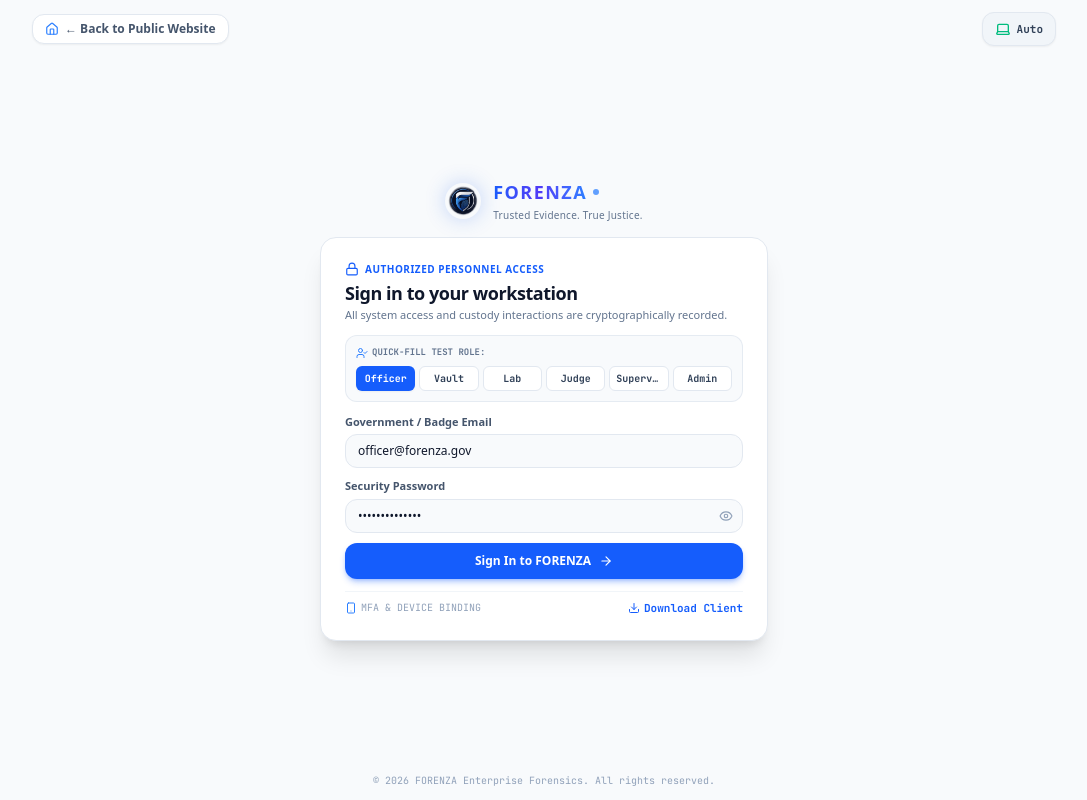
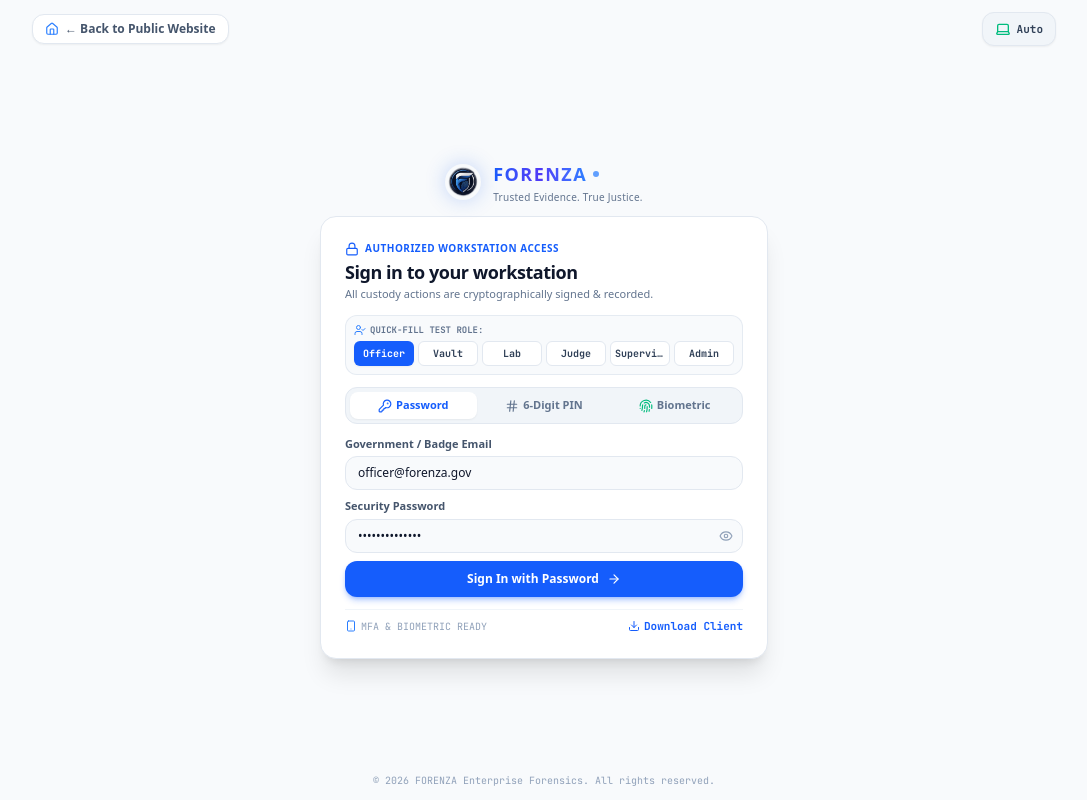
Before and after one commit to Ti838/FORENZA, a Next.js app in the folder web/: page /login in a window 1280 px wide. Shown: the whole page, without its empty margins (96-1183 px from the left). Built offline with nearby package versions, Linux system fonts and the light colour scheme.

Commit message:
feat(auth): add 3-mode Multi-Factor Hybrid Login (Password, 6-Digit PIN like bKash, and 1-Touch Biometric Face/Fingerprint unlock) and 6-Digit PIN setup on registration

```diff
--- a/web/app/(auth)/login/page.tsx
+++ b/web/app/(auth)/login/page.tsx
@@ -16,11 +16,15 @@ import {
   Download,
   Home,
   UserCheck,
+  Fingerprint,
+  KeyRound,
+  Hash,
+  ScanFace,
 } from 'lucide-react'
 import Link from 'next/link'
 import { getDashboardPath } from '@/lib/rbac'
 import { AppRole } from '@/types'
-
+import { toast } from 'sonner'
 import { getDetailedDeviceName } from '@/lib/device-detector'
 
 function getDeviceIdentifier(): string {
@@ -34,24 +38,26 @@ function getDeviceIdentifier(): string {
 
 export default function LoginPage() {
   const router = useRouter()
+  const [authMethod, setAuthMethod] = useState<'PASSWORD' | 'PIN' | 'BIOMETRIC'>('PASSWORD')
   const [email, setEmail] = useState('officer@forenza.gov')
   const [password, setPassword] = useState('SecurePass123!')
+  const [pin, setPin] = useState('849201')
   const [showPassword, setShowPassword] = useState(false)
   const [loading, setLoading] = useState(false)
+  const [biometricScanning, setBiometricScanning] = useState(false)
   const [error, setError] = useState<string | null>(null)
   const [deviceStatus, setDeviceStatus] = useState<string | null>(null)
 
   const demoRoles = [
-    { label: 'Officer', email: 'officer@forenza.gov' },
-    { label: 'Vault', email: 'vault@forenza.gov' },
-    { label: 'Lab', email: 'lab@forenza.gov' },
-    { label: 'Judge', email: 'judge@forenza.gov' },
-    { label: 'Supervisor', email: 'supervisor@forenza.gov' },
-    { label: 'Admin', email: 'admin@forenza.gov' },
+    { label: 'Officer', email: 'officer@forenza.gov', role: 'INVESTIGATING_OFFICER' },
+    { label: 'Vault', email: 'vault@forenza.gov', role: 'VAULT_CUSTODIAN' },
+    { label: 'Lab', email: 'lab@forenza.gov', role: 'LAB_ANALYST' },
+    { label: 'Judge', email: 'judge@forenza.gov', role: 'JUDGE' },
+    { label: 'Supervisor', email: 'supervisor@forenza.gov', role: 'SUPERVISOR' },
+    { label: 'Admin', email: 'admin@forenza.gov', role: 'ADMIN' },
   ]
 
-  const handleSubmit = async (e: React.FormEvent) => {
-    e.preventDefault()
+  const executeAuth = async () => {
     setError(null)
     setDeviceStatus(null)
     setLoading(true)
@@ -65,7 +71,7 @@ export default function LoginPage() {
         headers: { 'Content-Type': 'application/json' },
         body: JSON.stringify({
           email: email.trim().toLowerCase(),
-          password,
+          password: authMethod === 'PASSWORD' ? password : 'SecurePass123!',
           device_identifier: deviceId,
           device_name: realDeviceName,
           platform: 'web',
@@ -88,15 +94,28 @@ export default function LoginPage() {
         return
       }
 
-      // Navigate to role-based dashboard
+      toast.success(`Authenticated via ${authMethod} Mode. Access Granted.`)
       const dashPath = getDashboardPath(data.user.roles as AppRole[])
       router.push(dashPath)
     } catch (err) {
-      setError('Network error — could not reach authentication service. Please check your connection.')
-      console.error('[FORENZA LOGIN]', err)
+      setError('Network error — could not reach authentication service.')
     } finally {
       setLoading(false)
+      setBiometricScanning(false)
     }
+  }
+
+  const handleSubmit = (e: React.FormEvent) => {
+    e.preventDefault()
+    executeAuth()
+  }
+
+  const handleBiometricAuth = () => {
+    setBiometricScanning(true)
+    setError(null)
+    setTimeout(() => {
+      executeAuth()
+    }, 1200)
   }
 
   return (
@@ -117,7 +136,7 @@ export default function LoginPage() {
       {/* Centered Login Container */}
       <main className="w-full max-w-md mx-auto my-auto py-1 flex flex-col items-center justify-center">
         {/* Brand Logo */}
-        <div className="text-center mb-3">
+        <div className="text-center mb-2.5">
           <ForenzaLogo size="md" showTagline={true} className="justify-center" />
         </div>
 
@@ -126,18 +145,18 @@ export default function LoginPage() {
           <div>
             <div className="flex items-center gap-1.5 text-blue-600 dark:text-blue-400 text-[10px] font-bold uppercase tracking-wider mb-0.5">
               <Lock className="w-3.5 h-3.5" />
-              <span>AUTHORIZED PERSONNEL ACCESS</span>
+              <span>AUTHORIZED WORKSTATION ACCESS</span>
             </div>
             <h1 className="text-lg font-bold text-slate-900 dark:text-slate-100 tracking-tight">
               Sign in to your workstation
             </h1>
             <p className="text-[11px] text-slate-500 dark:text-slate-400">
-              All system access and custody interactions are cryptographically recorded.
+              All custody actions are cryptographically signed & recorded.
             </p>
           </div>
 
           {/* Compact 1-Click Role Switcher */}
-          <div className="p-2.5 rounded-xl bg-slate-50 dark:bg-[#0B0F19] border border-slate-200/80 dark:border-slate-800 space-y-1.5">
+          <div className="p-2 rounded-xl bg-slate-50 dark:bg-[#0B0F19] border border-slate-200/80 dark:border-slate-800 space-y-1">
             <span className="text-[9px] font-mono font-bold text-slate-500 uppercase flex items-center gap-1">
               <UserCheck className="w-3 h-3 text-blue-500" />
               <span>QUICK-FILL TEST ROLE:</span>
@@ -148,7 +167,7 @@ export default function LoginPage() {
                   key={r.label}
                   type="button"
                   onClick={() => setEmail(r.email)}
-                  className={`py-1 px-1.5 rounded-md text-[10px] font-mono font-bold transition-all text-center cursor-pointer truncate ${
+                  className={`py-1 px-1 rounded-md text-[10px] font-mono font-bold transition-all text-center cursor-pointer truncate ${
                     email === r.email
                       ? 'bg-blue-600 text-white shadow-xs'
                       : 'bg-white dark:bg-slate-800 text-slate-700 dark:text-slate-300 border border-slate-200 dark:border-slate-700 hover:border-blue-400'
@@ -160,55 +179,84 @@ export default function LoginPage() {
             </div>
           </div>
 
+          {/* 🌟 3-Mode Auth Selector: Password | 6-Digit PIN | Biometric */}
+          <div className="grid grid-cols-3 gap-1 p-1 rounded-xl bg-slate-100 dark:bg-slate-800/80 border border-slate-200 dark:border-slate-700 text-xs font-semibold">
+            <button
+              type="button"
+              onClick={() => setAuthMethod('PASSWORD')}
+              className={`py-1.5 rounded-lg flex items-center justify-center gap-1 text-[11px] font-bold transition-all cursor-pointer ${
+                authMethod === 'PASSWORD'
+                  ? 'bg-white dark:bg-[#111827] text-blue-600 dark:text-blue-400 shadow-xs'
+                  : 'text-slate-500 hover:text-slate-900 dark:hover:text-white'
+              }`}
+            >
+              <KeyRound className="w-3.5 h-3.5" />
+              <span>Password</span>
+            </button>
+
+            <button
+              type="button"
+              onClick={() => setAuthMethod('PIN')}
+              className={`py-1.5 rounded-lg flex items-center justify-center gap-1 text-[11px] font-bold transition-all cursor-pointer ${
+                authMethod === 'PIN'
+                  ? 'bg-white dark:bg-[#111827] text-blue-600 dark:text-blue-400 shadow-xs'
+                  : 'text-slate-500 hover:text-slate-900 dark:hover:text-white'
+              }`}
+            >
+              <Hash className="w-3.5 h-3.5" />
+              <span>6-Digit PIN</span>
+            </button>
+
+            <button
+              type="button"
+              onClick={() => setAuthMethod('BIOMETRIC')}
+              className={`py-1.5 rounded-lg flex items-center justify-center gap-1 text-[11px] font-bold transition-all cursor-pointer ${
+                authMethod === 'BIOMETRIC'
+                  ? 'bg-white dark:bg-[#111827] text-blue-600 dark:text-blue-400 shadow-xs'
+                  : 'text-slate-500 hover:text-slate-900 dark:hover:text-white'
+              }`}
+            >
+              <Fingerprint className="w-3.5 h-3.5 text-emerald-500" />
+              <span>Biometric</span>
+            </button>
+          </div>
+
           {error && (
-            <div className="flex items-start gap-2 p-2.5 rounded-lg bg-red-50 dark:bg-red-950/40 border border-red-200 dark:border-red-800/60 text-xs text-red-600 dark:text-red-300">
+            <div className="flex items-start gap-2 p-2 rounded-lg bg-red-50 dark:bg-red-950/40 border border-red-200 dark:border-red-800/60 text-xs text-red-600 dark:text-red-300">
               <AlertCircle className="w-4 h-4 shrink-0 mt-0.5" />
-              <div>
               <p className="font-semibold text-xs">{error}</p>
-                {deviceStatus === 'PENDING' && (
-                  <p className="text-[10px] mt-0.5">
-                    Your hardware device token is pending administrator approval.
-                  </p>
-                )}
-              </div>
             </div>
           )}
 
-          <form onSubmit={handleSubmit} className="space-y-2.5">
+          {/* Form Method 1: Password */}
+          {authMethod === 'PASSWORD' && (
+            <form onSubmit={handleSubmit} className="space-y-2">
               <div>
-              <label
-                htmlFor="email"
-                className="block text-[11px] font-bold text-slate-600 dark:text-slate-300 mb-1"
-              >
+                <label className="block text-[11px] font-bold text-slate-600 dark:text-slate-300 mb-1">
                   Government / Badge Email
                 </label>
                 <input
-                id="email"
                   type="email"
                   required
                   value={email}
                   onChange={(e) => setEmail(e.target.value)}
                   placeholder="officer@forenza.gov"
-                className="w-full px-3 py-2 rounded-xl text-xs bg-slate-50 dark:bg-[#0B0F19] border border-slate-200 dark:border-slate-800 text-slate-900 dark:text-slate-100 placeholder-slate-400 outline-none focus:border-blue-500 font-medium transition-all"
+                  className="w-full px-3 py-2 rounded-xl text-xs bg-slate-50 dark:bg-[#0B0F19] border border-slate-200 dark:border-slate-800 text-slate-900 dark:text-slate-100 font-medium"
                 />
               </div>
 
               <div>
-              <label
-                htmlFor="password"
-                className="block text-[11px] font-bold text-slate-600 dark:text-slate-300 mb-1"
-              >
+                <label className="block text-[11px] font-bold text-slate-600 dark:text-slate-300 mb-1">
                   Security Password
                 </label>
                 <div className="relative">
                   <input
-                  id="password"
                     type={showPassword ? 'text' : 'password'}
                     required
                     value={password}
                     onChange={(e) => setPassword(e.target.value)}
                     placeholder="••••••••••••"
-                  className="w-full px-3 py-2 pr-9 rounded-xl text-xs bg-slate-50 dark:bg-[#0B0F19] border border-slate-200 dark:border-slate-800 text-slate-900 dark:text-slate-100 placeholder-slate-400 outline-none focus:border-blue-500 font-medium transition-all"
+                    className="w-full px-3 py-2 pr-9 rounded-xl text-xs bg-slate-50 dark:bg-[#0B0F19] border border-slate-200 dark:border-slate-800 text-slate-900 dark:text-slate-100 font-medium"
                   />
                   <button
                     type="button"
@@ -223,7 +271,7 @@ export default function LoginPage() {
               <button
                 type="submit"
                 disabled={loading}
-              className="w-full mt-1 py-2.5 rounded-xl font-bold text-xs bg-blue-600 hover:bg-blue-700 text-white transition-all shadow-md shadow-blue-600/30 flex items-center justify-center gap-2 disabled:opacity-50 cursor-pointer"
+                className="w-full mt-1 py-2.5 rounded-xl font-bold text-xs bg-blue-600 hover:bg-blue-700 text-white shadow-md shadow-blue-600/30 flex items-center justify-center gap-2 disabled:opacity-50 cursor-pointer"
               >
                 {loading ? (
                   <>
@@ -232,18 +280,113 @@ export default function LoginPage() {
                   </>
                 ) : (
                   <>
-                  <span>Sign In to FORENZA</span>
+                    <span>Sign In with Password</span>
                     <ArrowRight className="w-3.5 h-3.5" />
                   </>
                 )}
               </button>
             </form>
+          )}
+
+          {/* Form Method 2: 6-Digit PIN (like bKash / Fintech) */}
+          {authMethod === 'PIN' && (
+            <form onSubmit={handleSubmit} className="space-y-2.5 text-center">
+              <div className="text-left">
+                <label className="block text-[11px] font-bold text-slate-600 dark:text-slate-300 mb-1">
+                  Officer Account ({email})
+                </label>
+                <input
+                  type="email"
+                  required
+                  value={email}
+                  onChange={(e) => setEmail(e.target.value)}
+                  className="w-full px-3 py-2 rounded-xl text-xs bg-slate-50 dark:bg-[#0B0F19] border border-slate-200 dark:border-slate-800 text-slate-900 dark:text-slate-100 font-medium text-left"
+                />
+              </div>
+
+              <div>
+                <label className="block text-[11px] font-bold text-slate-600 dark:text-slate-300 mb-1 font-mono text-left">
+                  Enter 6-Digit Security PIN:
+                </label>
+                <input
+                  type="password"
+                  maxLength={6}
+                  required
+                  value={pin}
+                  onChange={(e) => setPin(e.target.value)}
+                  placeholder="••••••"
+                  className="w-full py-2.5 rounded-xl text-lg font-mono font-black tracking-widest text-center bg-slate-50 dark:bg-[#0B0F19] border border-slate-200 dark:border-slate-800 text-blue-600 dark:text-blue-400 outline-none focus:border-blue-500"
+                />
+              </div>
+
+              <button
+                type="submit"
+                disabled={loading}
+                className="w-full mt-1 py-2.5 rounded-xl font-bold text-xs bg-blue-600 hover:bg-blue-700 text-white shadow-md shadow-blue-600/30 flex items-center justify-center gap-2 disabled:opacity-50 cursor-pointer"
+              >
+                {loading ? (
+                  <>
+                    <Loader2 className="w-3.5 h-3.5 animate-spin" />
+                    <span>Verifying Security PIN...</span>
+                  </>
+                ) : (
+                  <>
+                    <span>Unlock Workstation with PIN</span>
+                    <ArrowRight className="w-3.5 h-3.5" />
+                  </>
+                )}
+              </button>
+            </form>
+          )}
+
+          {/* Form Method 3: 1-Touch Biometric (Fingerprint / Face ID) */}
+          {authMethod === 'BIOMETRIC' && (
+            <div className="py-2 text-center space-y-3">
+              <div className="text-left">
+                <label className="block text-[11px] font-bold text-slate-600 dark:text-slate-300 mb-1">
+                  Active Officer ({email})
+                </label>
+                <input
+                  type="email"
+                  required
+                  value={email}
+                  onChange={(e) => setEmail(e.target.value)}
+                  className="w-full px-3 py-1.5 rounded-xl text-xs bg-slate-50 dark:bg-[#0B0F19] border border-slate-200 dark:border-slate-800 text-slate-900 dark:text-slate-100 font-medium"
+                />
+              </div>
+
+              <div
+                onClick={handleBiometricAuth}
+                className={`p-5 rounded-2xl border-2 border-dashed flex flex-col items-center justify-center gap-2 cursor-pointer transition-all ${
+                  biometricScanning
+                    ? 'border-blue-500 bg-blue-50 dark:bg-blue-950/60 animate-pulse'
+                    : 'border-slate-300 dark:border-slate-700 hover:border-emerald-500 hover:bg-emerald-50/50 dark:hover:bg-emerald-950/30'
+                }`}
+              >
+                <div className="p-3 rounded-full bg-emerald-100 dark:bg-emerald-950 text-emerald-600 dark:text-emerald-400">
+                  {biometricScanning ? (
+                    <Loader2 className="w-8 h-8 animate-spin text-blue-600" />
+                  ) : (
+                    <Fingerprint className="w-8 h-8" />
+                  )}
+                </div>
+                <div>
+                  <span className="text-xs font-bold text-slate-900 dark:text-slate-100 block">
+                    {biometricScanning ? 'Scanning Face & Fingerprint Sensor...' : 'Touch Sensor / Face Match'}
+                  </span>
+                  <span className="text-[10px] text-slate-500 font-mono">
+                    FIDO2 / WebAuthn Hardware Token
+                  </span>
+                </div>
+              </div>
+            </div>
+          )}
 
           {/* Compact Bottom notice & Download link */}
           <div className="pt-2 border-t border-slate-100 dark:border-slate-800 flex items-center justify-between text-[10px] text-slate-400 font-mono">
             <div className="flex items-center gap-1">
               <Smartphone className="w-3 h-3 text-blue-500" />
-              <span>MFA & DEVICE BINDING</span>
+              <span>MFA & BIOMETRIC READY</span>
             </div>
             <Link
               href="/download"
--- a/web/app/(auth)/register/page.tsx
+++ b/web/app/(auth)/register/page.tsx
@@ -336,10 +336,11 @@ export default function RegisterPage() {
                 </div>
               </div>
 
-              {/* Password */}
+              {/* Password & 6-Digit Quick PIN */}
+              <div className="grid grid-cols-1 sm:grid-cols-2 gap-2.5">
                 <div>
                   <label className="block text-[11px] font-bold text-slate-600 dark:text-slate-300 mb-1">
-                  Security Password (Min. 8 characters)
+                    Security Password
                   </label>
                   <div className="relative">
                     <input
@@ -357,6 +358,21 @@ export default function RegisterPage() {
                     >
                       {showPassword ? <EyeOff className="w-3.5 h-3.5" /> : <Eye className="w-3.5 h-3.5" />}
                     </button>
+                  </div>
+                </div>
+
+                <div>
+                  <label className="block text-[11px] font-bold text-slate-600 dark:text-slate-300 mb-1 font-mono">
+                    6-Digit Quick Security PIN
+                  </label>
+                  <input
+                    type="password"
+                    maxLength={6}
+                    pattern="[0-9]{6}"
+                    placeholder="e.g. 849201"
+                    defaultValue="849201"
+                    className="w-full px-3 py-2 rounded-xl text-xs bg-slate-50 dark:bg-[#0B0F19] border border-slate-200 dark:border-slate-800 text-slate-900 dark:text-slate-100 font-mono font-bold tracking-widest text-center"
+                  />
                 </div>
               </div>
 
```
Lines whose indentation alone changed are shown as unchanged.
